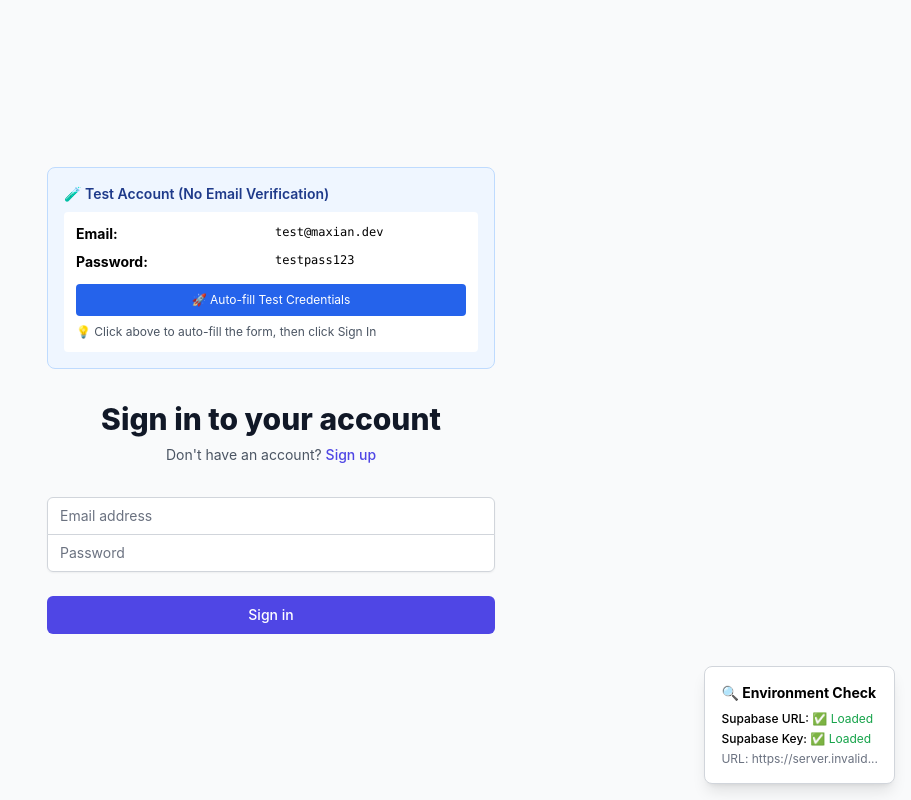
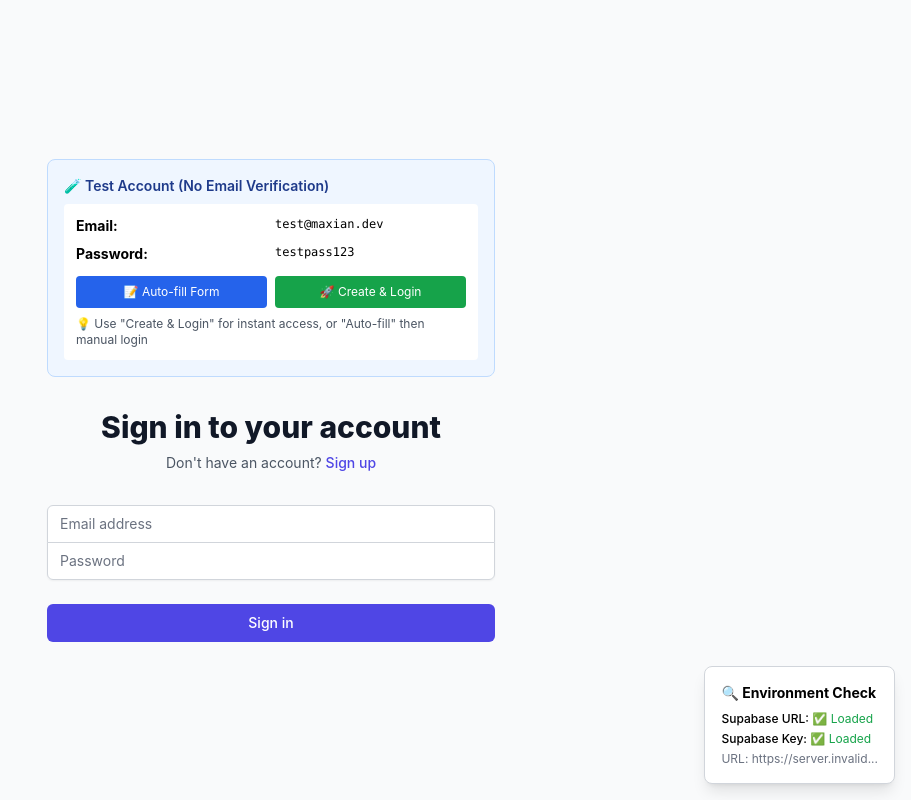
Before and after one commit to Strik88/MaxIan-Tracker, a React (Create React App) app: page / in a window 1280 px wide. Shown: the whole page, without its empty margins (369-1280 px from the left). Built offline with nearby package versions, Linux system fonts and the light colour scheme; no server answers.

Commit message:
🔧 Fix test login: Add Create & Login button to automatically create test account

```diff
--- a/src/components/Auth/AuthForm.tsx
+++ b/src/components/Auth/AuthForm.tsx
@@ -89,6 +89,38 @@ export const AuthForm: React.FC<AuthFormProps> = ({ mode, onToggleMode }) => {
     setSuccessMessage('')
   }
 
+  const createAndLoginTestAccount = async () => {
+    setError('')
+    setSuccessMessage('')
+
+    try {
+      console.log('🧪 Creating test account first...')
+
+      // First try to create the account
+      const { error: signUpError } = await signUp('test@maxian.dev', 'testpass123', 'MaxIanTest')
+
+      if (signUpError && !signUpError.message.includes('already been registered')) {
+        setError(`Failed to create test account: ${signUpError.message}`)
+        return
+      }
+
+      // Wait a moment for account creation
+      await new Promise(resolve => setTimeout(resolve, 1000))
+
+      // Then try to login
+      console.log('🧪 Now logging in with test account...')
+      const { error: signInError } = await signIn('test@maxian.dev', 'testpass123')
+
+      if (signInError) {
+        setError(`Login failed: ${signInError.message}`)
+      } else {
+        console.log('🧪 Test account login successful!')
+      }
+    } catch (err: any) {
+      setError(`Error: ${err.message}`)
+    }
+  }
+
   return (
     <div className="min-h-screen flex items-center justify-center bg-gray-50 py-12 px-4 sm:px-6 lg:px-8">
       <div className="max-w-md w-full space-y-8">
@@ -102,15 +134,25 @@ export const AuthForm: React.FC<AuthFormProps> = ({ mode, onToggleMode }) => {
               <div><strong>Password:</strong></div>
               <div className="font-mono text-xs">testpass123</div>
             </div>
-            <button
-              type="button"
-              onClick={fillTestCredentials}
-              className="mt-3 w-full bg-blue-600 text-white py-2 px-3 rounded text-xs hover:bg-blue-700 transition-colors"
-            >
-              🚀 Auto-fill Test Credentials
-            </button>
+            <div className="grid grid-cols-2 gap-2 mt-3">
+              <button
+                type="button"
+                onClick={fillTestCredentials}
+                className="bg-blue-600 text-white py-2 px-3 rounded text-xs hover:bg-blue-700 transition-colors"
+              >
+                📝 Auto-fill Form
+              </button>
+              <button
+                type="button"
+                onClick={createAndLoginTestAccount}
+                disabled={loading}
+                className="bg-green-600 text-white py-2 px-3 rounded text-xs hover:bg-green-700 transition-colors disabled:opacity-50"
+              >
+                {loading ? '⏳ Working...' : '🚀 Create & Login'}
+              </button>
+            </div>
             <div className="mt-2 text-xs text-gray-600">
-              💡 Click above to auto-fill the form, then click Sign In
+              💡 Use "Create & Login" for instant access, or "Auto-fill" then manual login
             </div>
           </div>
         </div>
```
